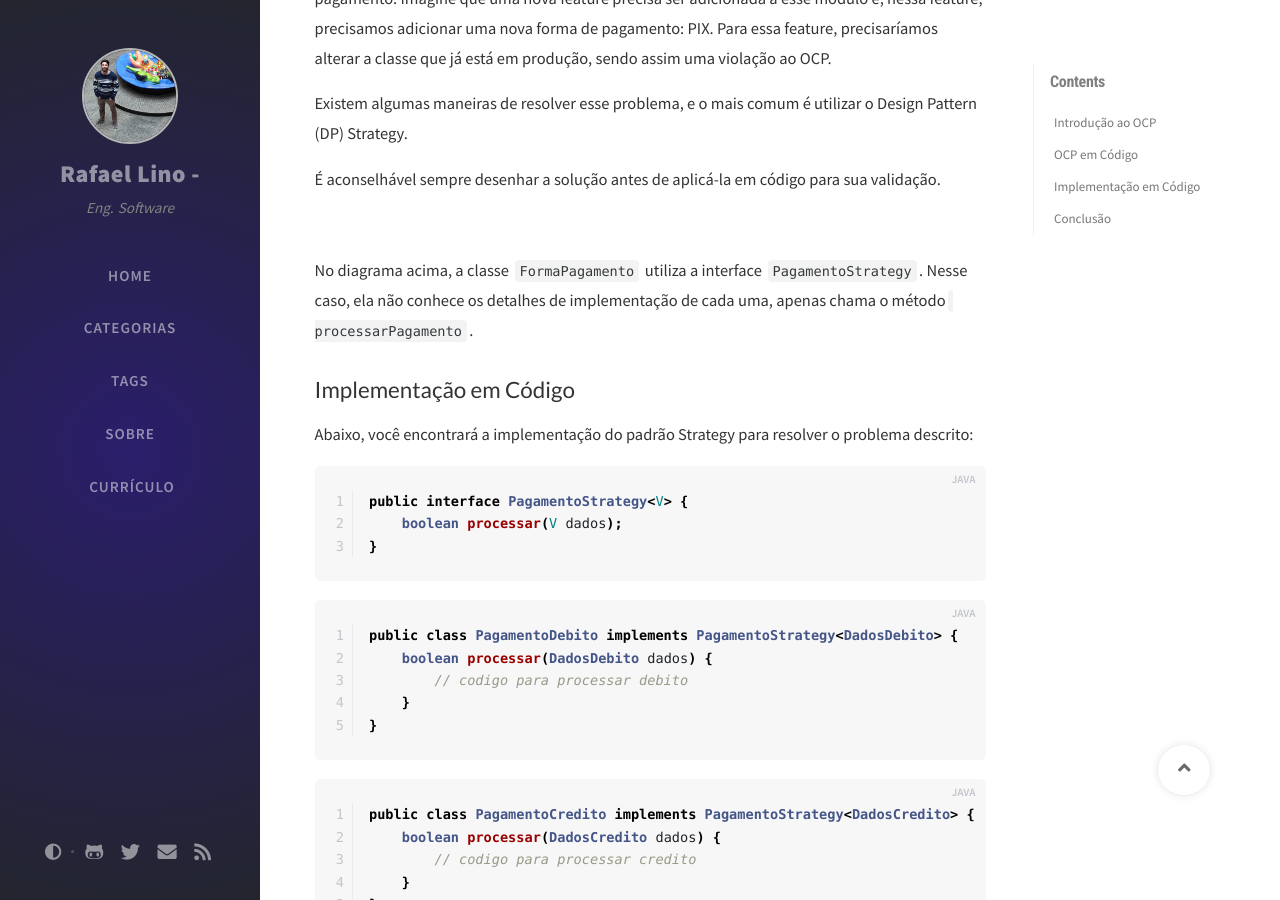
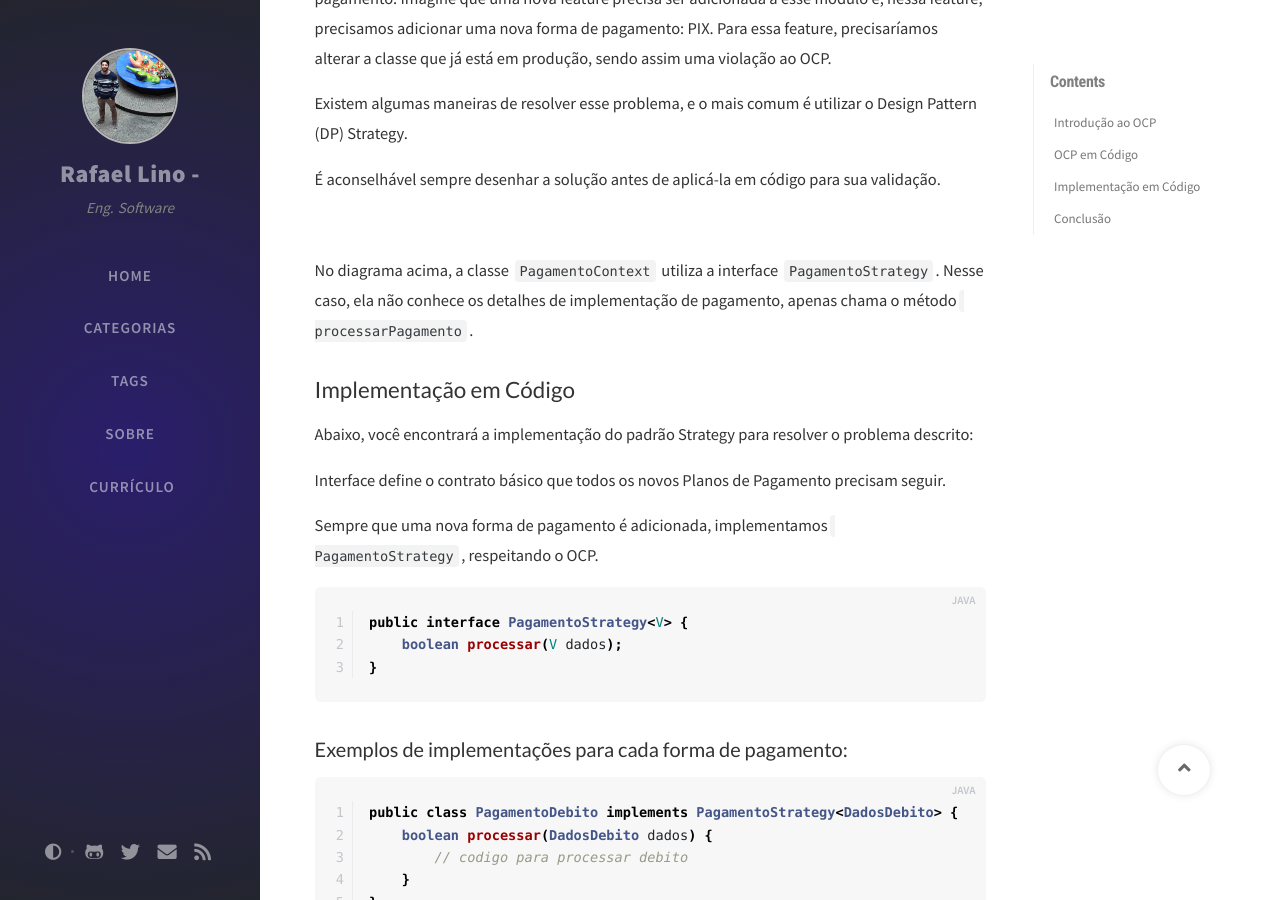
Before and after one commit to Rafaellinos/rafaelino.github.io, a Jekyll site: the page built from _posts/2023-08-21-solid-ocp.md, in a window 1280 px wide and 900 px high, scrolled down 1218 px. Built offline with Jekyll 4.4.1, drawn with Linux system fonts in a browser that asks for light colours; nearby versions of some CDN libraries; comment, search, counter and statistics services are not loaded; some of the changed text lies outside the part shown.

Commit message:
refact: post OCP pequenos ajustes no texto

````diff
--- a/_posts/2023-08-21-solid-ocp.md
+++ b/_posts/2023-08-21-solid-ocp.md
@@ -39,17 +39,23 @@ Existem algumas maneiras de resolver esse problema, e o mais comum é utilizar o
 
 ![strategy_diagrama](/assets/img/strategy_ocp.svg){:class="img-responsive"}
 
-No diagrama acima, a classe `FormaPagamento` utiliza a interface `PagamentoStrategy`. Nesse caso, ela não conhece os detalhes de implementação de cada uma, apenas chama o método `processarPagamento`.
+No diagrama acima, a classe `PagamentoContext` utiliza a interface `PagamentoStrategy`. Nesse caso, ela não conhece os detalhes de implementação de pagamento, apenas chama o método `processarPagamento`.
 
 ## Implementação em Código
 
 Abaixo, você encontrará a implementação do padrão Strategy para resolver o problema descrito:
+
+<p>Interface define o contrato básico que todos os novos Planos de Pagamento precisam seguir.</p>
+
+Sempre que uma nova forma de pagamento é adicionada, implementamos `PagamentoStrategy`, respeitando o OCP.
 
 ```java
 public interface PagamentoStrategy<V> {
     boolean processar(V dados);
 }
 ```
+
+### Exemplos de implementações para cada forma de pagamento:
 
 ```java
 public class PagamentoDebito implements PagamentoStrategy<DadosDebito> {
@@ -91,6 +97,8 @@ public class PagamentoContext<V> {
 }
 ```
 
+A classe `PagamentoContext` centraliza o uso do strategy, trazendo alguns benefícios como, por exemplo, a possibilidade de adicionar comportamento Pre e Pós a execução do Strategy.
+
 ### Exemplo de uso
 
 ```java
````
